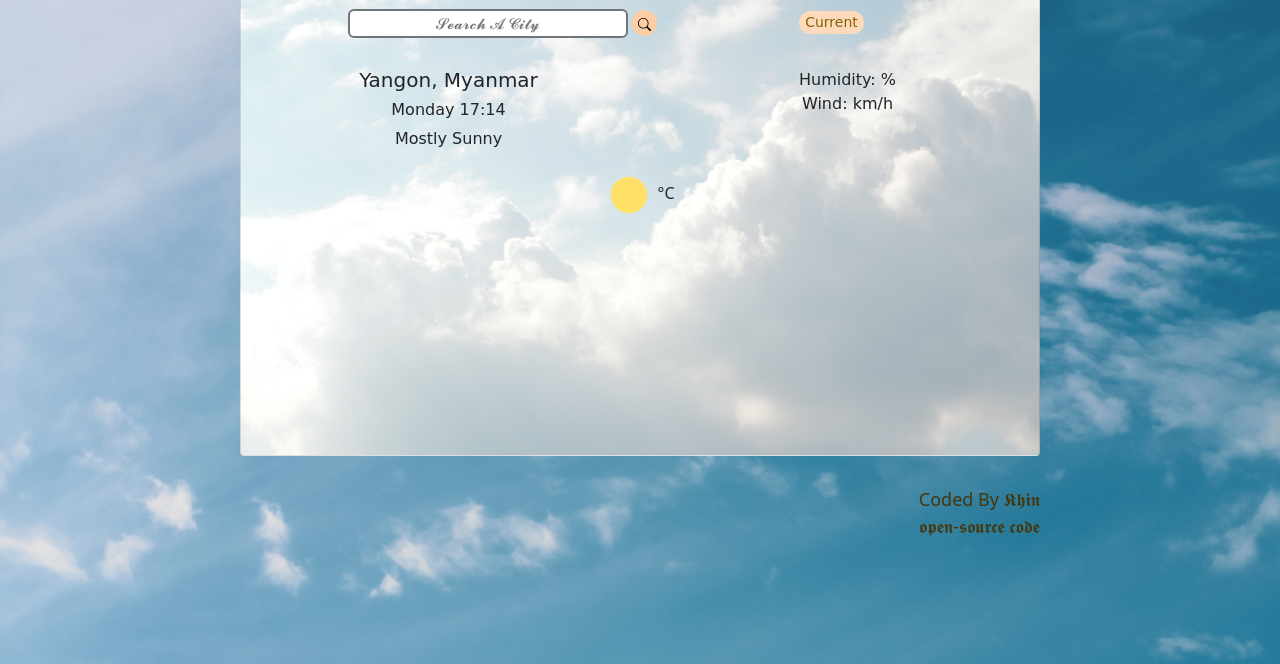
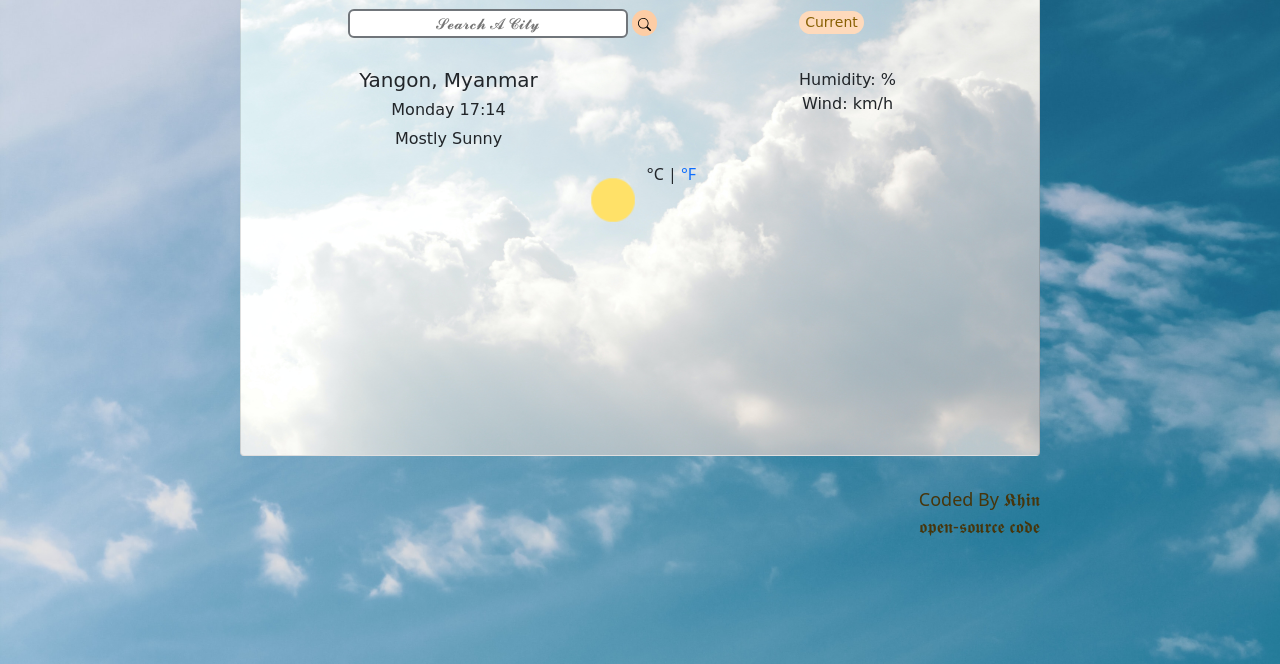
Before and after one commit to ClaraKhin/check-weather-app, a plain HTML site: page index.html in a window 1280 px wide. Shown: the part 136-800 px from the top of the page. Drawn offline with nearby package versions, Linux system fonts and the light colour scheme; no server answers.

Commit message:
rearranged positions

```diff
--- a/index.html
+++ b/index.html
@@ -62,10 +62,14 @@
                 </ul>
               </div>
             </div>
-            <div class="currentCondition">
+            <div class="d-flex justify-content-center weather-temperature">
               <img src="/images/weatherSun1.png" alt="weatherSun" />
-              <span class="temperature" id="temperature"></span
-              ><span class="units">°C</span>
+              <div class="float-left">
+                <strong class="temperature" id="temperature"></strong>
+                <span class="units">
+                  °C | <a href="#" class="tempUnit">°F</a></span
+                >
+              </div>
             </div>
           </div>
         </div>
--- a/src/weather.css
+++ b/src/weather.css
@@ -75,11 +75,24 @@ h1 {
 li {
   list-style: none;
 }
-.currentCondition {
-  text-align: center;
-  margin: 0;
+.weather-temperature img {
+  margin-right: 5px;
+  height: 58px;
+  width: 58px;
 }
-
+.temperature {
+  font-size: 50px;
+  font-weight: 400;
+  line-height: 1;
+}
+.units {
+  position: relative;
+  font-size: 16px;
+  top: -35px;
+}
+.tempUnit {
+  text-decoration: none;
+}
 .footer {
   text-align: right;
   font-size: 18px;
```
